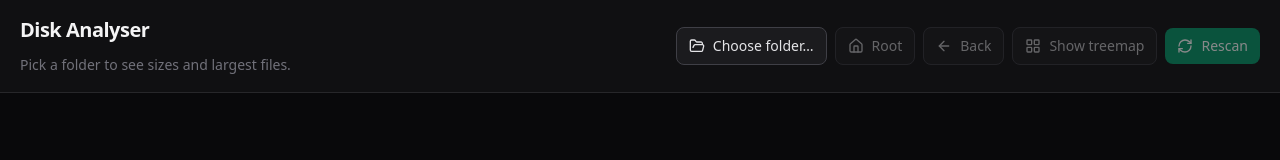
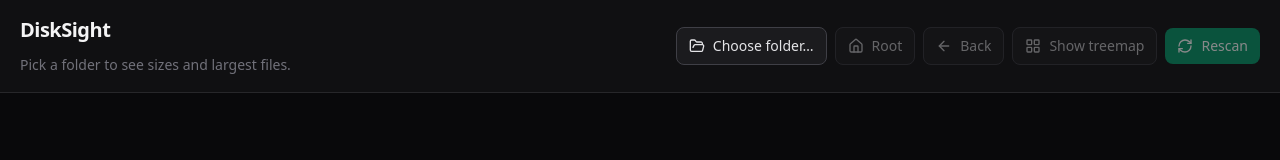
Before and after one commit to muralikrishna8/disksight, a React (Vite) app: page / in a window 1280 px wide. Shown: the top 160 px of the page. Built offline with nearby package versions, Linux system fonts and the light colour scheme.

Commit message:
updated the package name to DiskSight

```diff
--- a/index.html
+++ b/index.html
@@ -3,7 +3,7 @@
   <head>
     <meta charset="UTF-8" />
     <meta name="viewport" content="width=device-width, initial-scale=1.0" />
-    <title>Disk Analyser</title>
+    <title>DiskSight</title>
   </head>
   <body>
     <div id="root"></div>
--- a/src-tauri/capabilities/default.json
+++ b/src-tauri/capabilities/default.json
@@ -1,7 +1,7 @@
 {
   "$schema": "../gen/schemas/desktop-schema.json",
   "identifier": "default",
-  "description": "Default permissions for Disk Analyser",
+  "description": "Default permissions for DiskSight",
   "windows": ["main"],
   "permissions": [
     "core:default",
--- a/src-tauri/gen/schemas/capabilities.json
+++ b/src-tauri/gen/schemas/capabilities.json
@@ -1 +1 @@
-{"default":{"identifier":"default","description":"Default permissions for Disk Analyser","local":true,"windows":["main"],"permissions":["core:default","core:event:default","dialog:default","disk-analyser-commands"]}}
+{"default":{"identifier":"default","description":"Default permissions for DiskSight","local":true,"windows":["main"],"permissions":["core:default","core:event:default","dialog:default","disk-analyser-commands"]}}
--- a/src-tauri/tauri.conf.json
+++ b/src-tauri/tauri.conf.json
@@ -1,8 +1,8 @@
 {
   "$schema": "https://schema.tauri.app/config/2",
-  "productName": "Disk Analyser",
+  "productName": "DiskSight",
   "version": "0.1.0",
-  "identifier": "com.diskanalyser.app",
+  "identifier": "com.disksight.app",
   "build": {
     "beforeDevCommand": "npm run dev",
     "devUrl": "http://localhost:1420",
@@ -13,7 +13,7 @@
     "windows": [
       {
         "label": "main",
-        "title": "Disk Analyser",
+        "title": "DiskSight",
         "width": 1280,
         "height": 840,
         "resizable": true
--- a/src/App.tsx
+++ b/src/App.tsx
@@ -142,7 +142,7 @@
         <div className="flex flex-col gap-3 lg:flex-row lg:items-center lg:justify-between">
           <div>
             <h1 className="text-xl font-semibold tracking-tight text-zinc-100">
-              Disk Analyser
+              DiskSight
             </h1>
             <div className="mt-2">
               {result ? (
```
Also changed, not shown: 2 other files (tests, documents, lock files or other folders).
